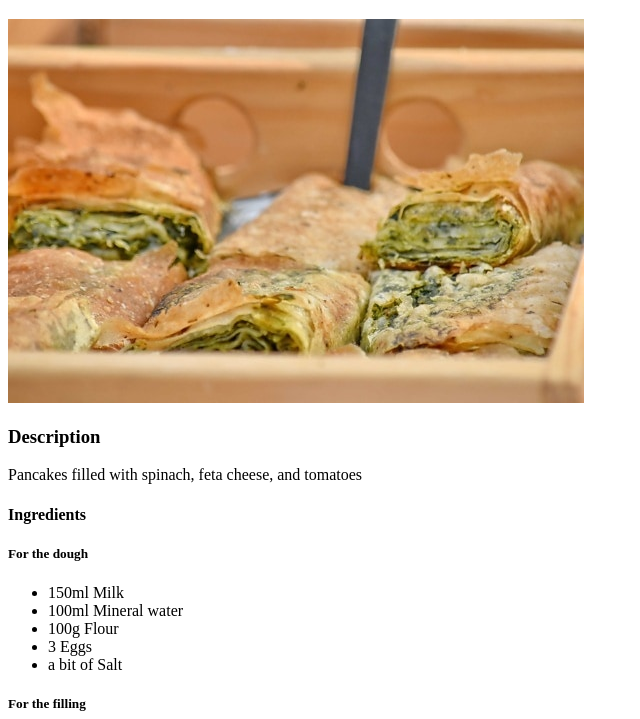
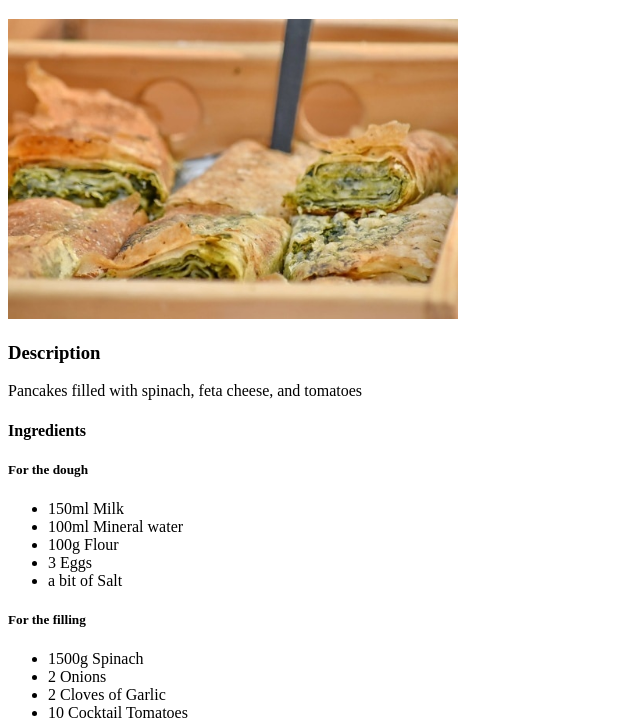
Before and after one commit to nelelui/odin-recipes, a plain HTML site: page recipes/spinatpfannkuchen.html in a window 1280 px wide. Shown: the part 61-780 px from the top of the page, without its empty margins (0-640 px from the left). Drawn offline with Linux system fonts and the light colour scheme.

Commit message:
Set size of image spinatpfannkuchen.jpg to '300'

```diff
--- a/recipes/spinatpfannkuchen.html
+++ b/recipes/spinatpfannkuchen.html
@@ -8,7 +8,7 @@
     <body>
         <h1>Spinatpfannkuchen</h1>
 
-        <img src="../images/spinatpfannkuchen.jpg" alt="several pancakes filled with spinach">
+        <img src="../images/spinatpfannkuchen.jpg" alt="several pancakes filled with spinach" height="300">
 
         <h3>Description</h3>
         <p>Pancakes filled with spinach, feta cheese, and tomatoes</p>
```
